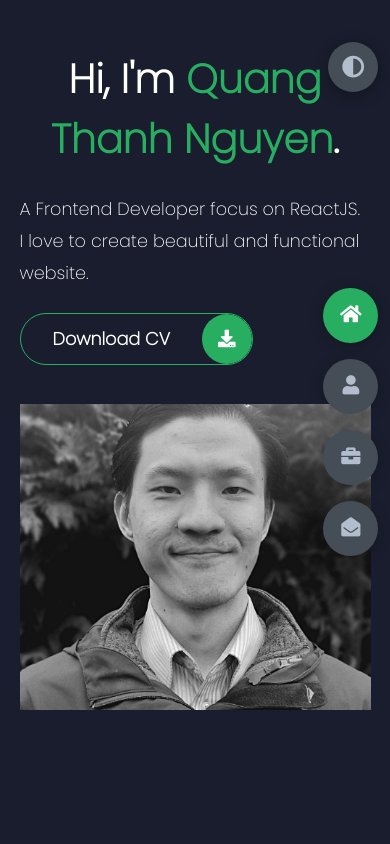
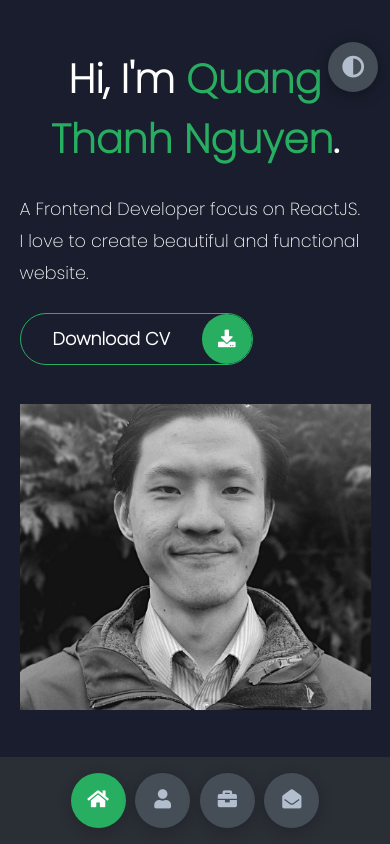
Before and after one commit to thanhquangNg/thanhquangNg.github.io, a plain HTML site: page index.html in a window 390 px wide. Drawn offline with Linux system fonts and the light colour scheme.

Commit message:
fix errors in media css

```diff
--- a/styles/_media.scss
+++ b/styles/_media.scss
@@ -36,7 +36,7 @@
         width: 90%;
     }
 
-    .controls{
+    .controlls{
         top: auto;
         bottom: 0;
         flex-direction: row;
```
Also changed, not shown: styles/styles.css.
